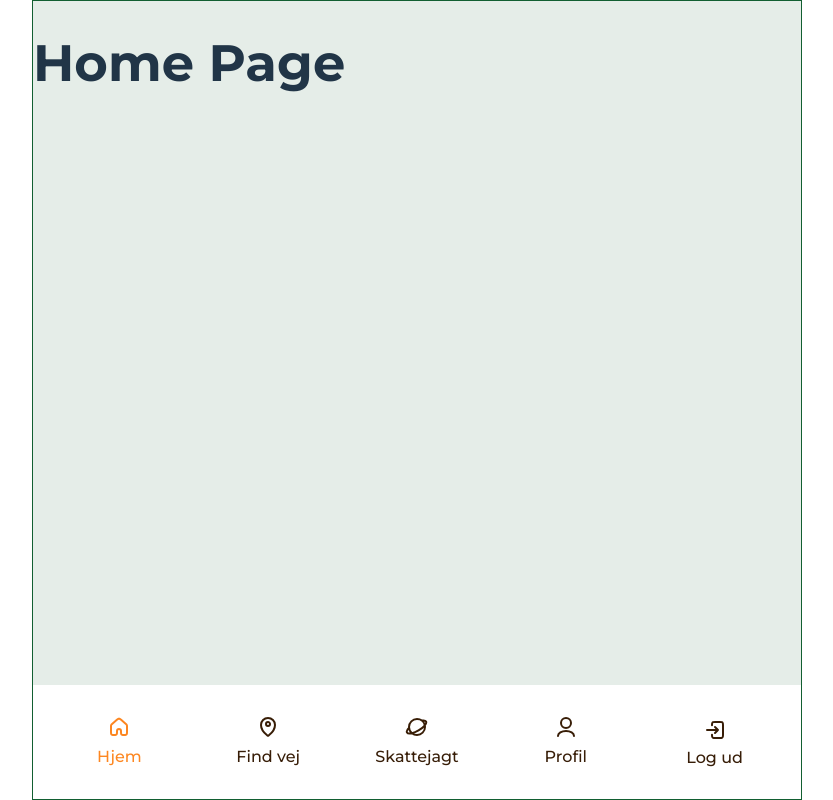
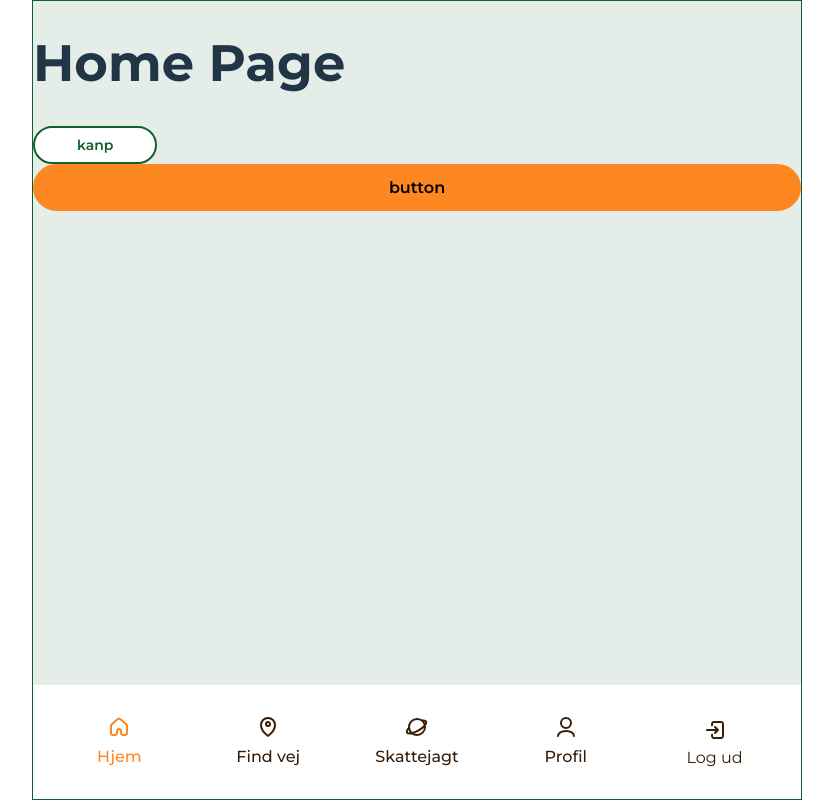
Before and after one commit to alvihelene/Geografiskhave-FE-alvitest, a React (Vite) app: page / in a window 1280 px wide. Shown: the whole page, without its empty margins (223-1056 px from the left). Built offline with nearby package versions, Linux system fonts and the light colour scheme.

Commit message:
add buttons
props used to change text, color, size

```diff
--- /dev/null
+++ b/src/components/shared/buttons/button.scss
@@ -0,0 +1,32 @@
+@use "../../../assets/variable.scss" as v;
+
+button {
+    background-color: v.$green;
+    font-size: v.$regular;
+    border-radius: 100px;
+    padding: 12px 42px;
+    border-width: 2px;
+    border-color: v.$green;
+    border-style: solid;
+}
+
+//style
+.orange {
+    background-color: v.$orange;
+    border-color: v.$orange;
+}
+
+.white {
+    background-color: white;
+    color: v.$green;
+}
+
+//size
+.small {
+    font-size: v.$small;
+    padding: 8px 42px;
+}
+
+.large {
+    width: 100%;
+}
--- /dev/null
+++ b/src/components/shared/buttons/button.tsx
@@ -0,0 +1,11 @@
+import React from "react";
+import { IButton } from "../../../interfaces/IButton";
+import "./button.scss"
+
+const Button = ({ text, size, color }: IButton) => {
+  return (
+    <button className={`${size=="small"? "smallBoldText": "bold"} ${size} ${color}`}>{text}</button>
+  );
+};
+
+export default Button;
--- a/src/index.scss
+++ b/src/index.scss
@@ -36,24 +36,24 @@ h1 {
   line-height: 1.1;
 }
 
-button {
-  border-radius: 8px;
-  border: 1px solid transparent;
-  padding: 0.6em 1.2em;
-  font-size: 1em;
-  font-weight: 500;
-  font-family: inherit;
-  background-color: #1a1a1a;
-  cursor: pointer;
-  transition: border-color 0.25s;
-}
-button:hover {
-  border-color: #646cff;
-}
-button:focus,
-button:focus-visible {
-  outline: 4px auto -webkit-focus-ring-color;
-}
+// button {
+//   border-radius: 8px;
+//   border: 1px solid transparent;
+//   padding: 0.6em 1.2em;
+//   font-size: 1em;
+//   font-weight: 500;
+//   font-family: inherit;
+//   background-color: #1a1a1a;
+//   cursor: pointer;
+//   transition: border-color 0.25s;
+// }
+// button:hover {
+//   border-color: #646cff;
+// }
+// button:focus,
+// button:focus-visible {
+//   outline: 4px auto -webkit-focus-ring-color;
+// }
 
 @media (prefers-color-scheme: light) {
   :root {
--- /dev/null
+++ b/src/interfaces/IButton.ts
@@ -0,0 +1,5 @@
+export interface IButton {
+    text: string;
+    size?: string;
+    color?: string;
+  }
--- a/src/pages/HomePage/HomePage.tsx
+++ b/src/pages/HomePage/HomePage.tsx
@@ -1,10 +1,23 @@
 import React from "react";
 import { observer } from "mobx-react-lite";
 import "./HomePage.scss";
+
+import Button from "../../components/shared/buttons/button";
+
 const HomePage = () => {
   return (
     <div className="HomePage">
       <h1>Home Page</h1>
+      <Button
+      text="kanp"
+      size="small"
+      color="white"
+      />
+      <Button
+      text="button"
+      size="large"
+      color="orange"
+      />
     </div>
   );
 };
```
